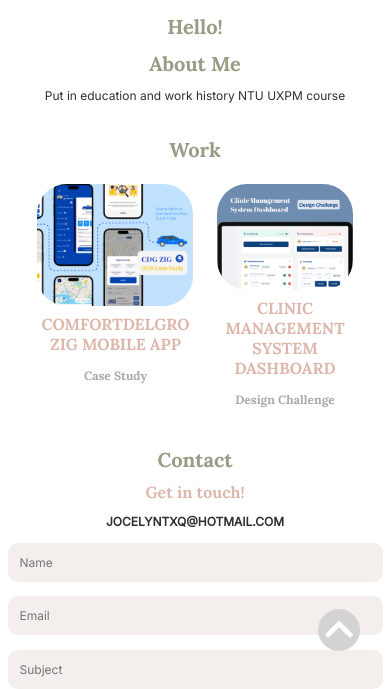
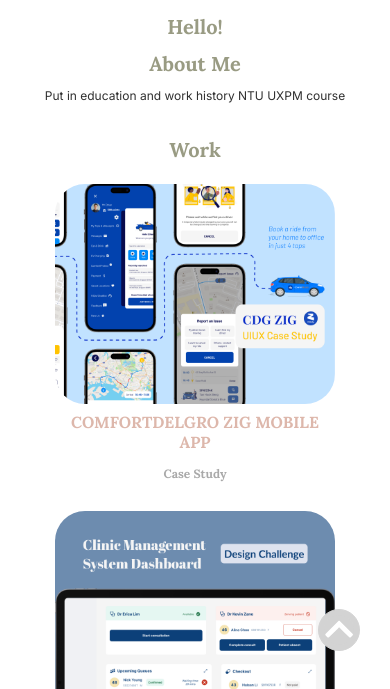
Before and after one commit to jocelynteo/portfolio, a plain HTML site: page index.html in a window 390 px wide. Shown: the part 155-844 px from the top of the page. Drawn offline with Linux system fonts and the light colour scheme.

Commit message:
Fixed mobile view

```diff
--- a/resources/css/style.css
+++ b/resources/css/style.css
@@ -23,12 +23,12 @@
 h1, h2, h3 {
     font-family: 'Lora', serif;
     color: darkgray;
-    font-size: 2rem;
+    font-size: 1.5rem;
     margin: 0.5em;
 }
 
 h1 {
-    font-size: 2.5rem;
+    font-size: 2em;
     color: #999b83;
 }
 
@@ -311,4 +311,13 @@
     #projectnavtext, #projectnavicons {
         display: none;
     }
+
+    .projects {
+        flex-direction: column;
+        align-items: center;
+    }
+
+    .project {
+        width: 90%;
+    }
 }
```
